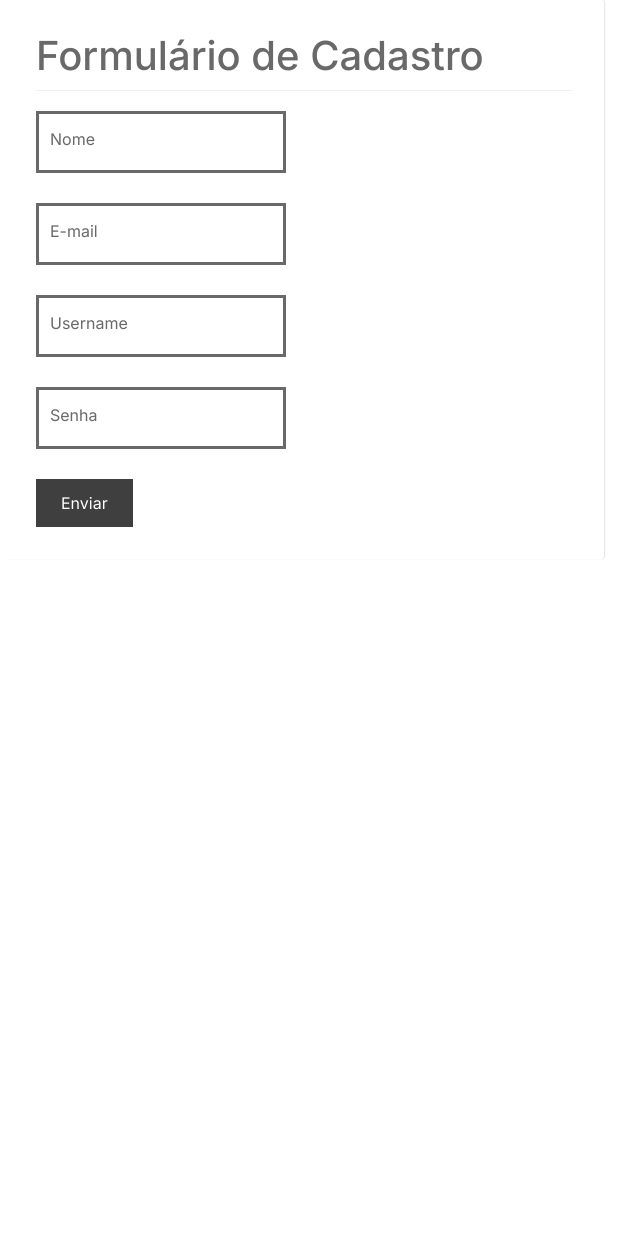
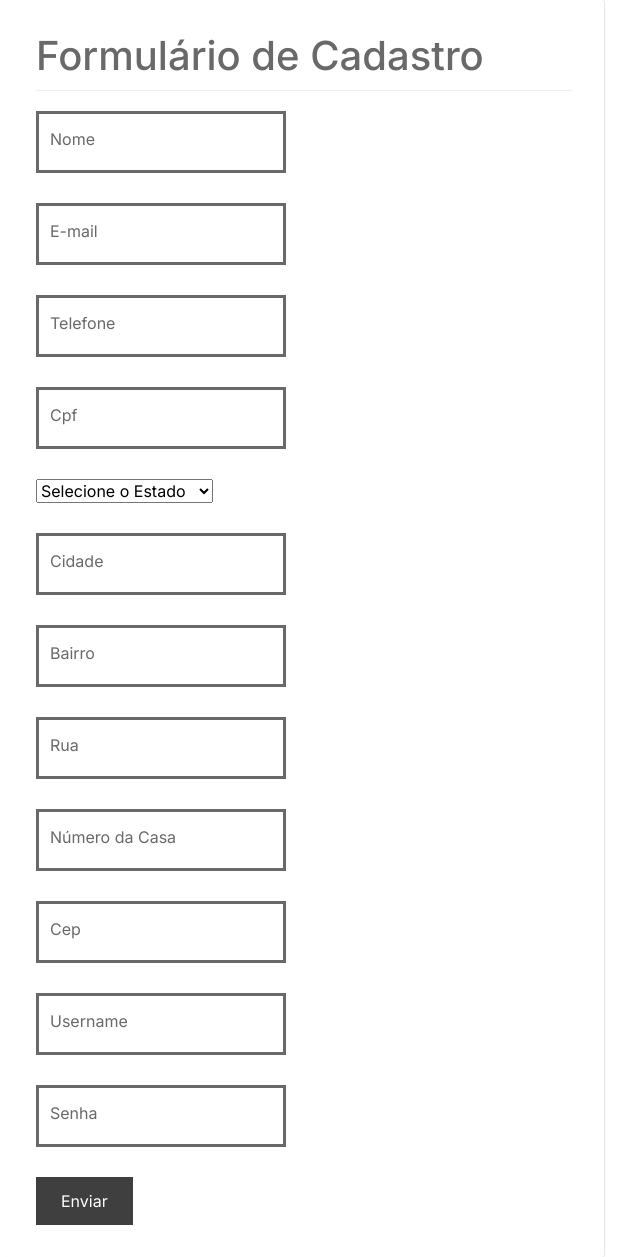
Before and after one commit to projeto-integrador-DS/sis_dispoService_Back, a Flask app: template src/templates/public/cadastro.html in a window 1280 px wide. Shown: the whole page, without its empty margins (336-976 px from the left). Before the commit the page ends 559 px from the top, so only its background shows below. Run offline with Flask 3, Linux system fonts and the light colour scheme; the template is opened without the code that fills it, so the values that code supplies are empty; parts of the project's set-up code (start-up, migrations or seed data) failed here and were passed over.

Commit message:
criação do cadastro de usuários

```diff
--- a/src/templates/public/cadastro.html
+++ b/src/templates/public/cadastro.html
@@ -25,7 +25,82 @@
     </div>
     <div class="input-group">
 
-        <input type="text" name="assunto" class="input" id="username"  autocomplete="off" required="">
+        <input type="tel" name="telefone" class="input"  autocomplete="off" required="" id="telefone">
+        <label class="user-label">Telefone</label>
+
+    </div>
+    <div class="input-group">
+
+        <input type="text" name="cpf" class="input"  autocomplete="off" required="" id="cpf">
+        <label class="user-label">Cpf</label>
+
+    </div>
+    <div class="input-group">
+        <select name="estado">
+            <option value="estado">Selecione o Estado</option>
+            <option value="ac">Acre</option>
+            <option value="al">Alagoas</option>
+            <option value="am">Amazonas</option>
+            <option value="ap">Amapá</option>
+            <option value="ba">Bahia</option>
+            <option value="ce">Ceará</option>
+            <option value="df">Distrito Federal</option>
+            <option value="es">Espírito Santo</option>
+            <option value="go">Goiás</option>
+            <option value="ma">Maranhão</option>
+            <option value="mt">Mato Grosso</option>
+            <option value="ms">Mato Grosso do Sul</option>
+            <option value="mg">Minas Gerais</option>
+            <option value="pa">Pará</option>
+            <option value="pb">Paraíba</option>
+            <option value="pr">Paraná</option>
+            <option value="pe">Pernambuco</option>
+            <option value="pi">Piauí</option>
+            <option value="rj">Rio de Janeiro</option>
+            <option value="rn">Rio Grande do Norte</option>
+            <option value="ro">Rondônia</option>
+            <option value="rs">Rio Grande do Sul</option>
+            <option value="rr">Roraima</option>
+            <option value="sc">Santa Catarina</option>
+            <option value="se">Sergipe</option>
+            <option value="sp">São Paulo</option>
+            <option value="to">Tocantins</option>
+        </select>
+
+    </div>
+    <div class="input-group">
+
+        <input type="text" name="cidade" class="input" id="cidade"  autocomplete="off" required="">
+        <label class="user-label">Cidade</label>
+
+    </div>
+    <div class="input-group">
+
+        <input type="text" name="bairro" class="input" id="bairo"  autocomplete="off" required="">
+        <label class="user-label">Bairro</label>
+
+    </div>
+    <div class="input-group">
+
+        <input type="text" name="rua" class="input" id="rua"  autocomplete="off" required="">
+        <label class="user-label">Rua</label>
+
+    </div>
+    <div class="input-group">
+
+        <input type="number" name="num_casa" class="input" id="num_casa"  autocomplete="off" required="">
+        <label class="user-label">Número da Casa</label>
+
+    </div>
+    <div class="input-group">
+
+        <input type="text" name="Cep" class="input" id="cep"  autocomplete="off" required="">
+        <label class="user-label">Cep</label>
+
+    </div>
+    <div class="input-group">
+
+        <input type="text" name="username" class="input" id="username"  autocomplete="off" required="">
         <label class="user-label">Username</label>
 
     </div>
```
Also changed, not shown: src/controllers/controller.py (+29 -4 lines), src/db.py (+10 -8 lines).
